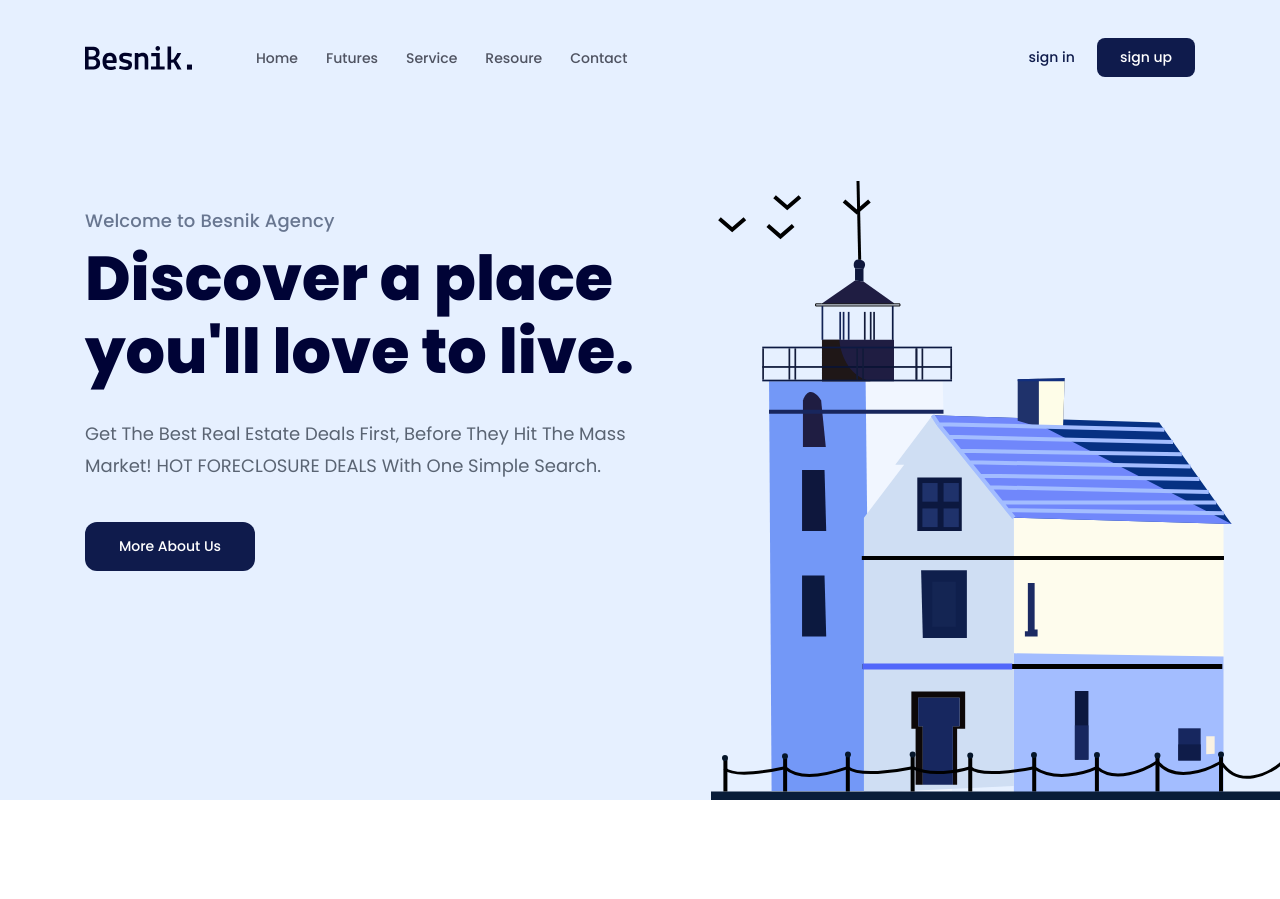
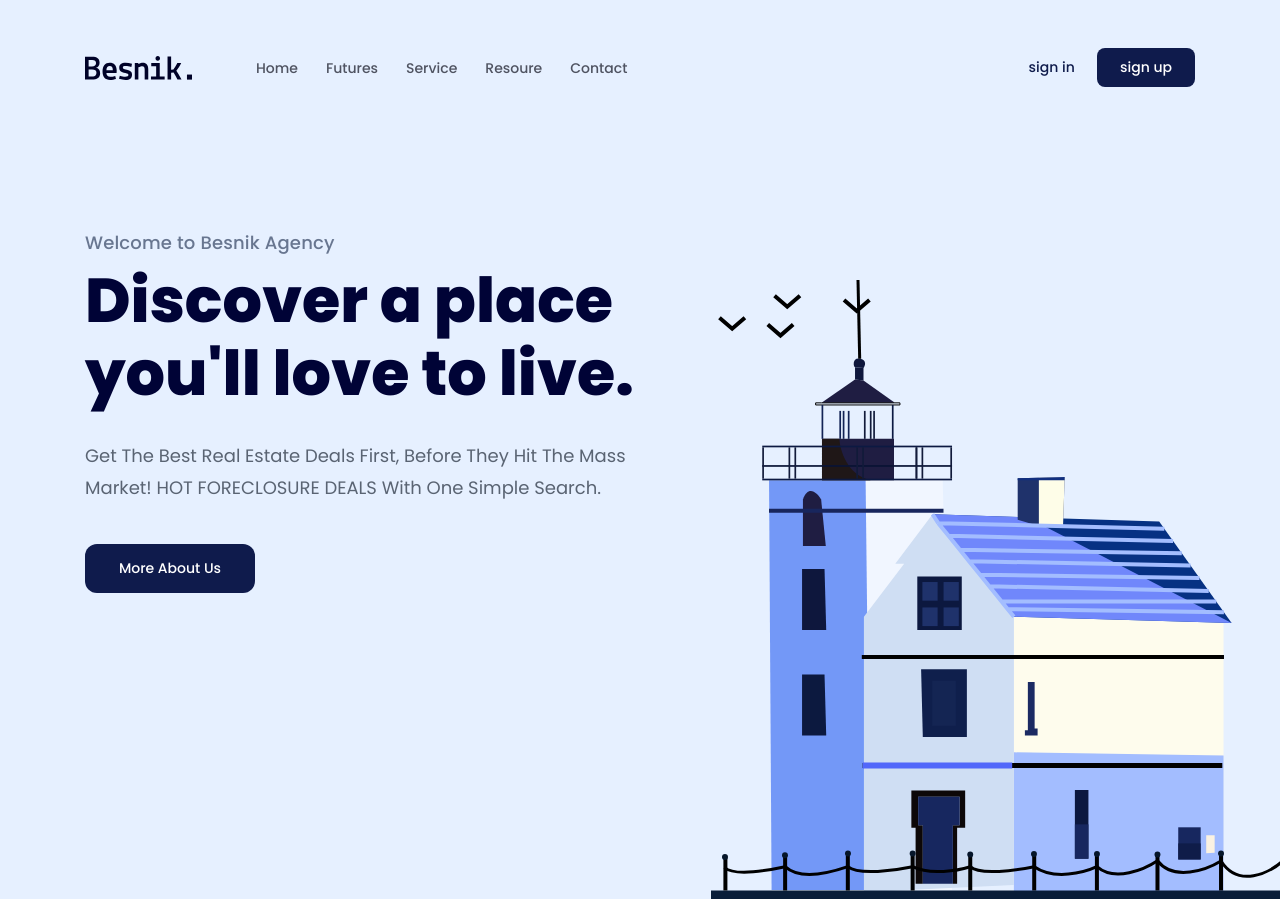
Before and after one commit to lluonglee/f8, a plain HTML site: page index.html in a window 1280 px wide. Shown: the top 899 px of the page. Drawn offline with Linux system fonts and the light colour scheme.

Commit message:
cai thien header

```diff
--- a/assets/css/styles.css
+++ b/assets/css/styles.css
@@ -44,16 +44,26 @@ a {
 .btn:hover {
     opacity: 0.9;
 }
+.fixed-header {
+    background-color: #e6f0ff;
+    padding-top: 36px;
+    position: sticky;
+    top: -36px;
+    z-index: 1;
+}
 /* header */
-.header {
+.hero-wrap {
     background-color: #e6f0ff;
     height: 100vh;
     position: relative;
+    display: flex;
+    flex-direction: column;
 }
 .navar {
     display: flex;
     align-items: center;
-    padding-top: 38px;
+    /* padding-top: 38px; */
+    padding: 12px 0;
 }
 .navar ul {
     display: flex;
--- a/index.html
+++ b/index.html
@@ -23,8 +23,7 @@
     </head>
     <body>
         <main>
-            <!-- header -->
-            <header class="header">
+            <header class="fixed-header">
                 <div class="content">
                     <nav class="navar">
                         <!-- logo -->
@@ -43,6 +42,11 @@
                             <a href="#!" class="btn action-btn">sign up</a>
                         </div>
                     </nav>
+                </div>
+            </header>
+            <!-- Hero -->
+            <div class="hero-wrap">
+                <div class="content">
                     <div class="hero">
                         <div class="info">
                             <p class="sub-title">Welcome to Besnik Agency</p>
@@ -64,7 +68,7 @@
                         />
                     </div>
                 </div>
-            </header>
+            </div>
             <!-- client -->
             <div class="client">
                 <div class="content">
```
